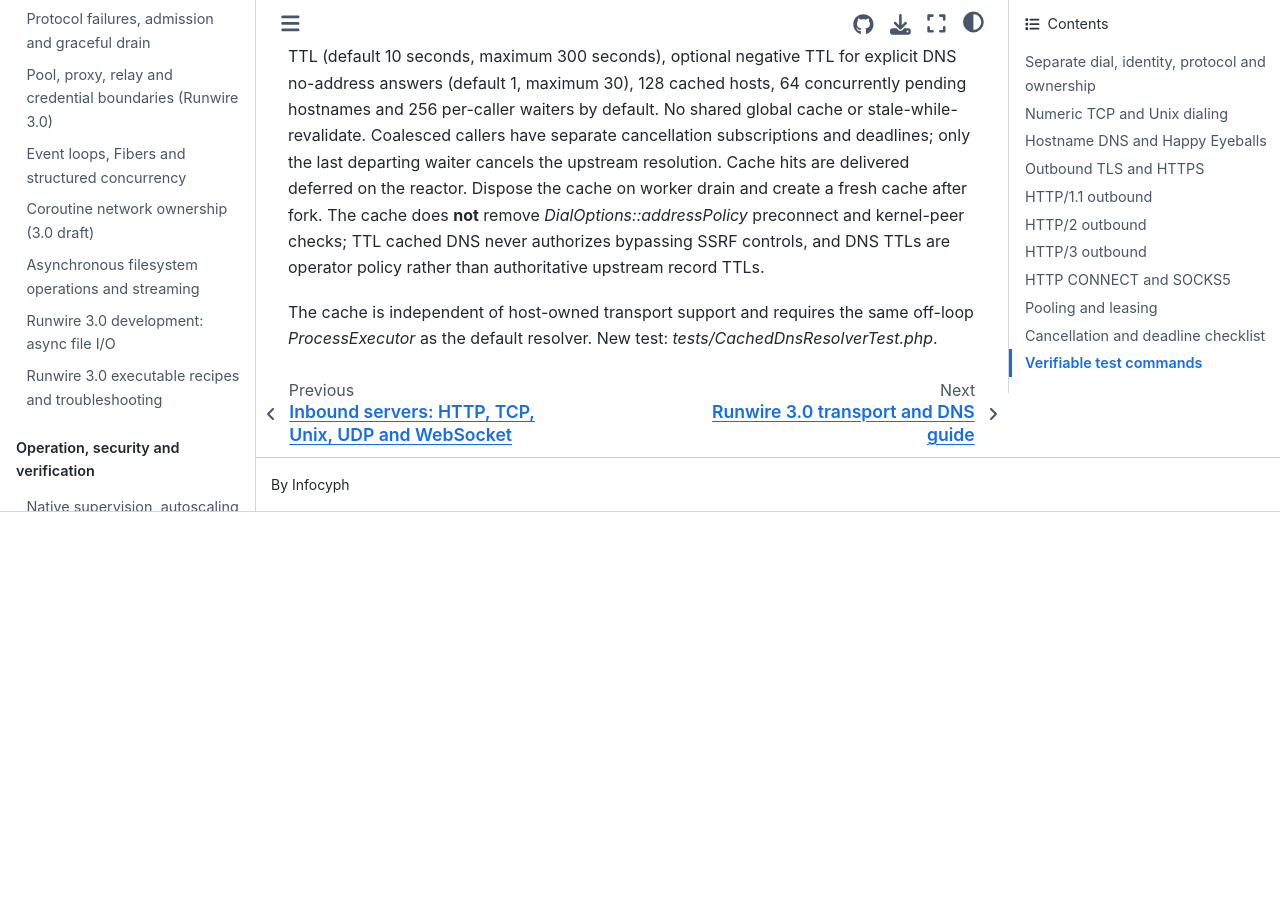
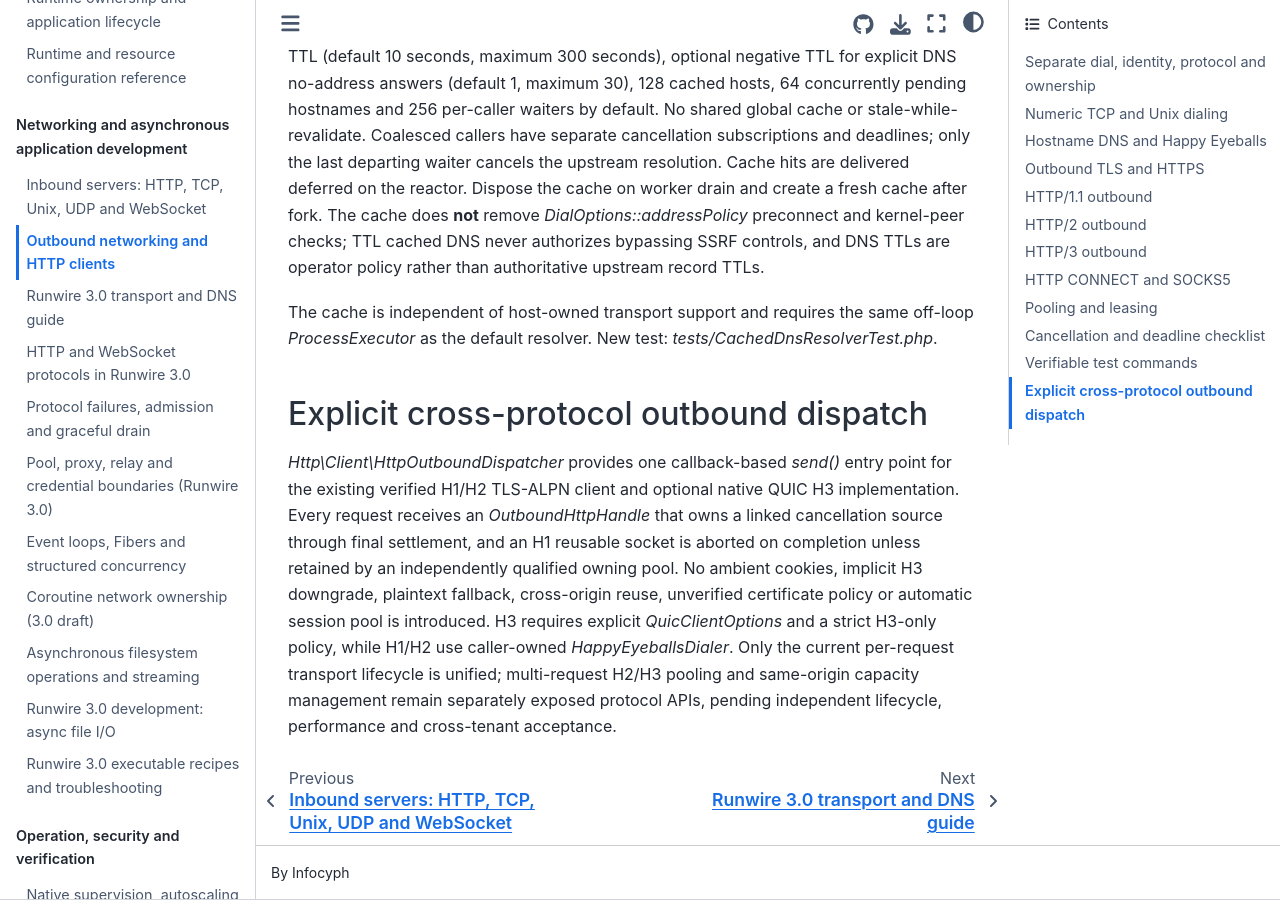
Before and after one commit to infocyph/Runwire, a Sphinx documentation site: the page built from docs/outbound-handbook-3.0.rst, in a window 1280 px wide and 900 px high, scrolled down 4352 px. Built offline with Sphinx 7.4.7 and the Sphinx Book theme 1.1.4, drawn with Linux system fonts in a browser that asks for light colours; before the commit the page ends 4864 px from its top, so only the background shows below that.

Commit message:
docs(hardening): track HTTP dispatch and PSR-15 reality separately from unqualified pooling and PSR-18

```diff
--- a/docs/outbound-handbook-3.0.rst
+++ b/docs/outbound-handbook-3.0.rst
@@ -206,3 +206,22 @@ policy rather than authoritative upstream record TTLs.
 The cache is independent of host-owned transport support and requires
 the same off-loop `ProcessExecutor` as the default resolver. New test:
 `tests/CachedDnsResolverTest.php`.
+
+
+Explicit cross-protocol outbound dispatch
+-----------------------------------------
+
+`Http\\Client\\HttpOutboundDispatcher` provides one callback-based
+`send()` entry point for the existing verified H1/H2 TLS-ALPN client
+and optional native QUIC H3 implementation. Every request receives an
+`OutboundHttpHandle` that owns a linked cancellation source through
+final settlement, and an H1 reusable socket is aborted on completion
+unless retained by an independently qualified owning pool. No ambient
+cookies, implicit H3 downgrade, plaintext fallback, cross-origin reuse,
+unverified certificate policy or automatic session pool is introduced.
+H3 requires explicit `QuicClientOptions` and a strict H3-only policy,
+while H1/H2 use caller-owned `HappyEyeballsDialer`. Only the current
+per-request transport lifecycle is unified; multi-request H2/H3
+pooling and same-origin capacity management remain separately exposed
+protocol APIs, pending independent lifecycle, performance and
+cross-tenant acceptance.
```
Also changed, not shown: docs/plans/runwire-3.0-pre-release-hardening.md (+12 -3 lines).
